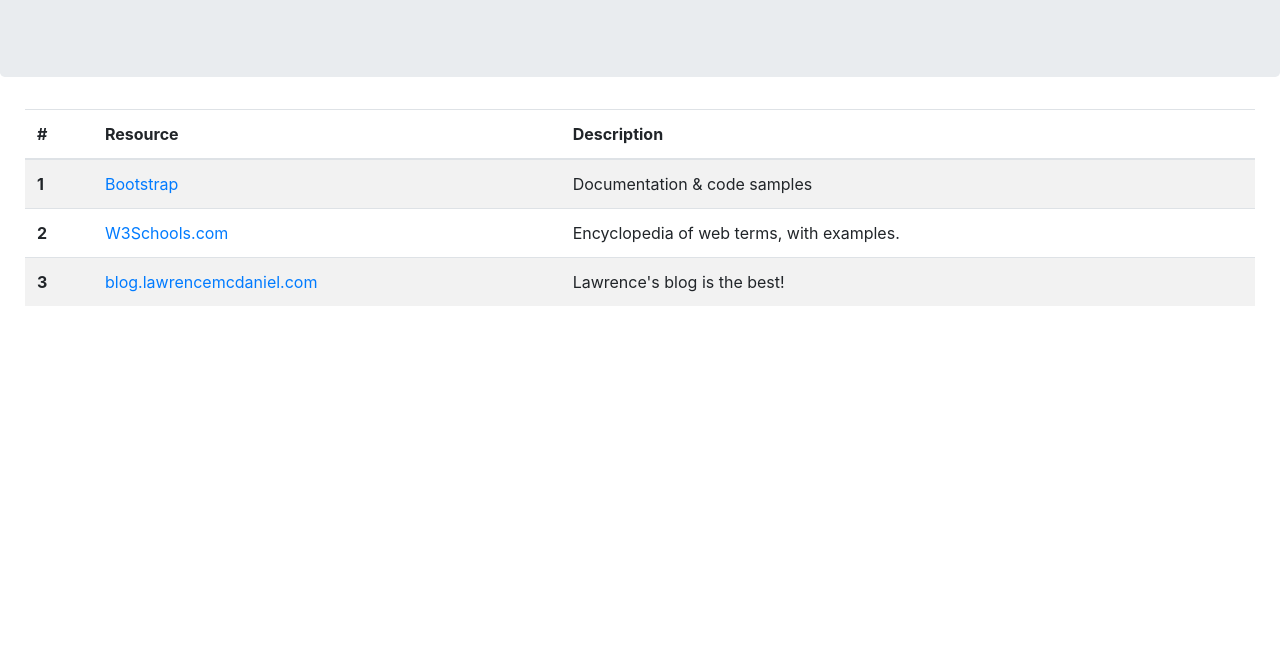
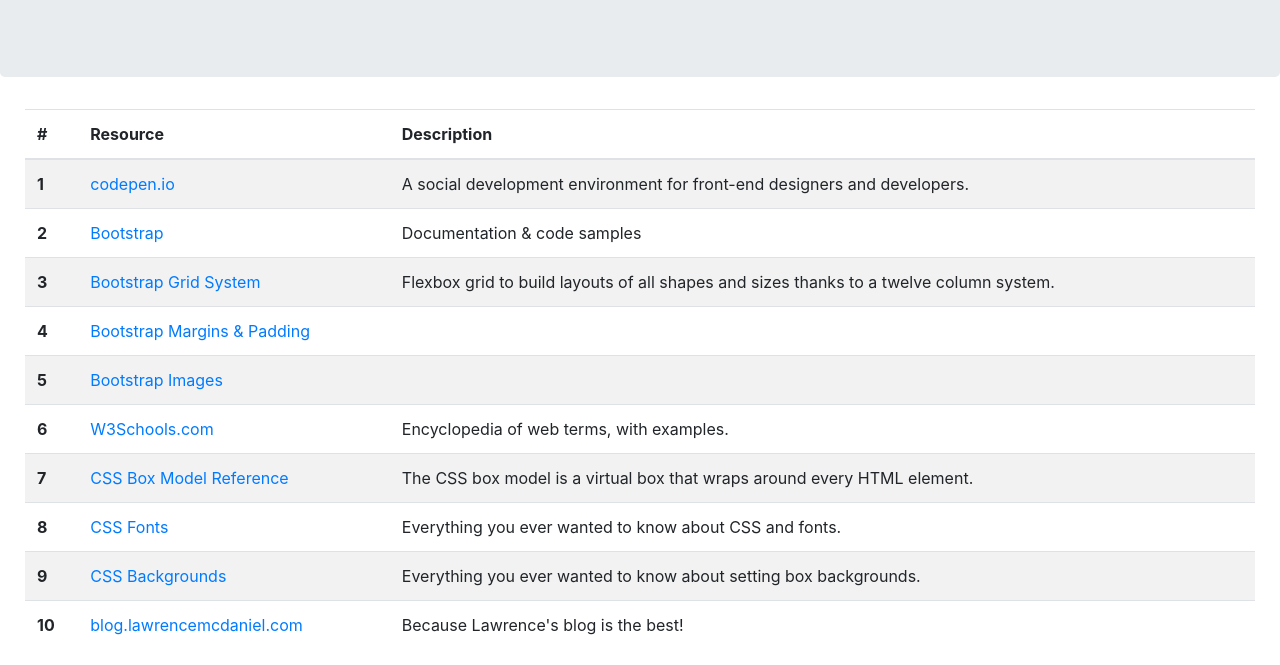
Before and after one commit to savashito/webdev-class, a plain HTML site: page resources/index.html in a window 1280 px wide. Shown: the part 215-880 px from the top of the page. Before the commit the page ends 800 px from the top, so only its background shows below. Drawn offline with nearby package versions, Linux system fonts and the light colour scheme.

Commit message:
added more resources

```diff
--- a/resources/index.html
+++ b/resources/index.html
@@ -92,18 +92,53 @@
         <tbody>
           <tr>
             <th scope="row">1</th>
+            <td><a href="https://codepen.io/" target="_blank">codepen.io</a></td>
+            <td>A social development environment for front-end designers and developers.</td>
+          </tr>
+          <tr>
+            <th scope="row">2</th>
             <td><a href="https://getbootstrap.com/" target="_blank">Bootstrap</a></td>
             <td>Documentation & code samples</td>
           </tr>
           <tr>
-            <th scope="row">2</th>
+            <th scope="row">3</th>
+            <td><a href="https://getbootstrap.com/docs/4.0/layout/grid/" target="_blank">Bootstrap Grid System</a></td>
+            <td>Flexbox grid to build layouts of all shapes and sizes thanks to a twelve column system.</td>
+          </tr>
+          <tr>
+            <th scope="row">4</th>
+            <td><a href="https://getbootstrap.com/docs/4.0/utilities/spacing/" target="_blank">Bootstrap Margins & Padding</a></td>
+            <td></td>
+          </tr>
+          <tr>
+            <th scope="row">5</th>
+            <td><a href="https://www.w3schools.com/bootstrap/bootstrap_images.asp" target="_blank">Bootstrap Images</a></td>
+            <td></td>
+          </tr>
+          <tr>
+            <th scope="row">6</th>
             <td><a href="https://www.w3schools.com/" target="_blank">W3Schools.com</a></td>
             <td>Encyclopedia of web terms, with examples.</td>
           </tr>
           <tr>
-            <th scope="row">3</th>
+            <th scope="row">7</th>
+            <td><a href="https://www.w3schools.com/css/css_boxmodel.asp" target="_blank">CSS Box Model Reference</a></td>
+            <td>The CSS box model is a virtual box that wraps around every HTML element.</td>
+          </tr>
+          <tr>
+            <th scope="row">8</th>
+            <td><a href="https://www.w3schools.com/cssref/pr_font_font.asp" target="_blank">CSS Fonts</a></td>
+            <td>Everything you ever wanted to know about CSS and fonts.</td>
+          </tr>
+          <tr>
+            <th scope="row">9</th>
+            <td><a href="https://www.w3schools.com/cssref/pr_background-image.asp" target="_blank">CSS Backgrounds</a></td>
+            <td>Everything you ever wanted to know about setting box backgrounds.</td>
+          </tr>
+          <tr>
+            <th scope="row">10</th>
             <td><a href="https://blog.lawrencemcdaniel.com/" target="_blank">blog.lawrencemcdaniel.com</a></td>
-            <td>Lawrence's blog is the best!</td>
+            <td>Because Lawrence's blog is the best!</td>
           </tr>
         </tbody>
       </table>
```
